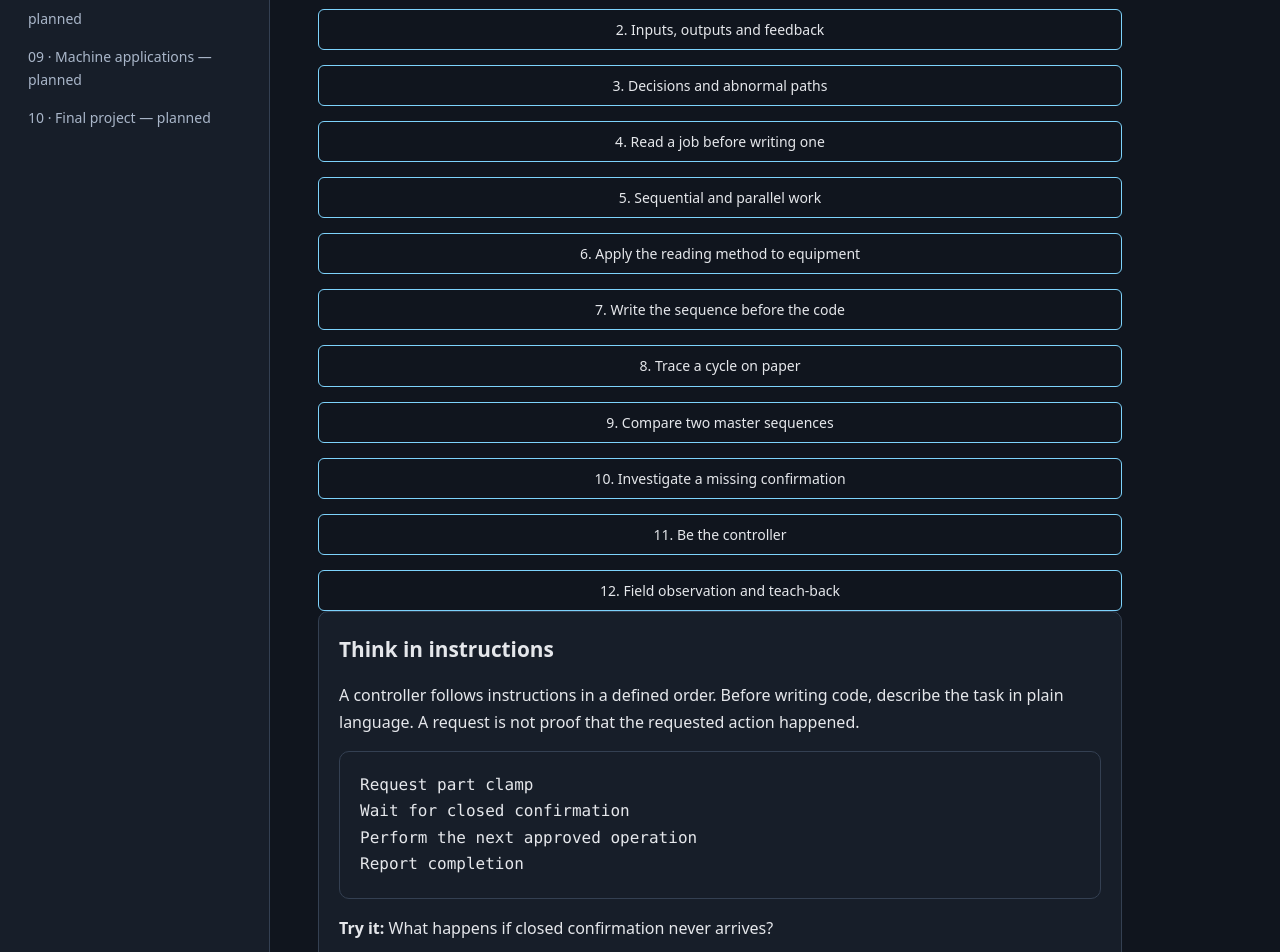
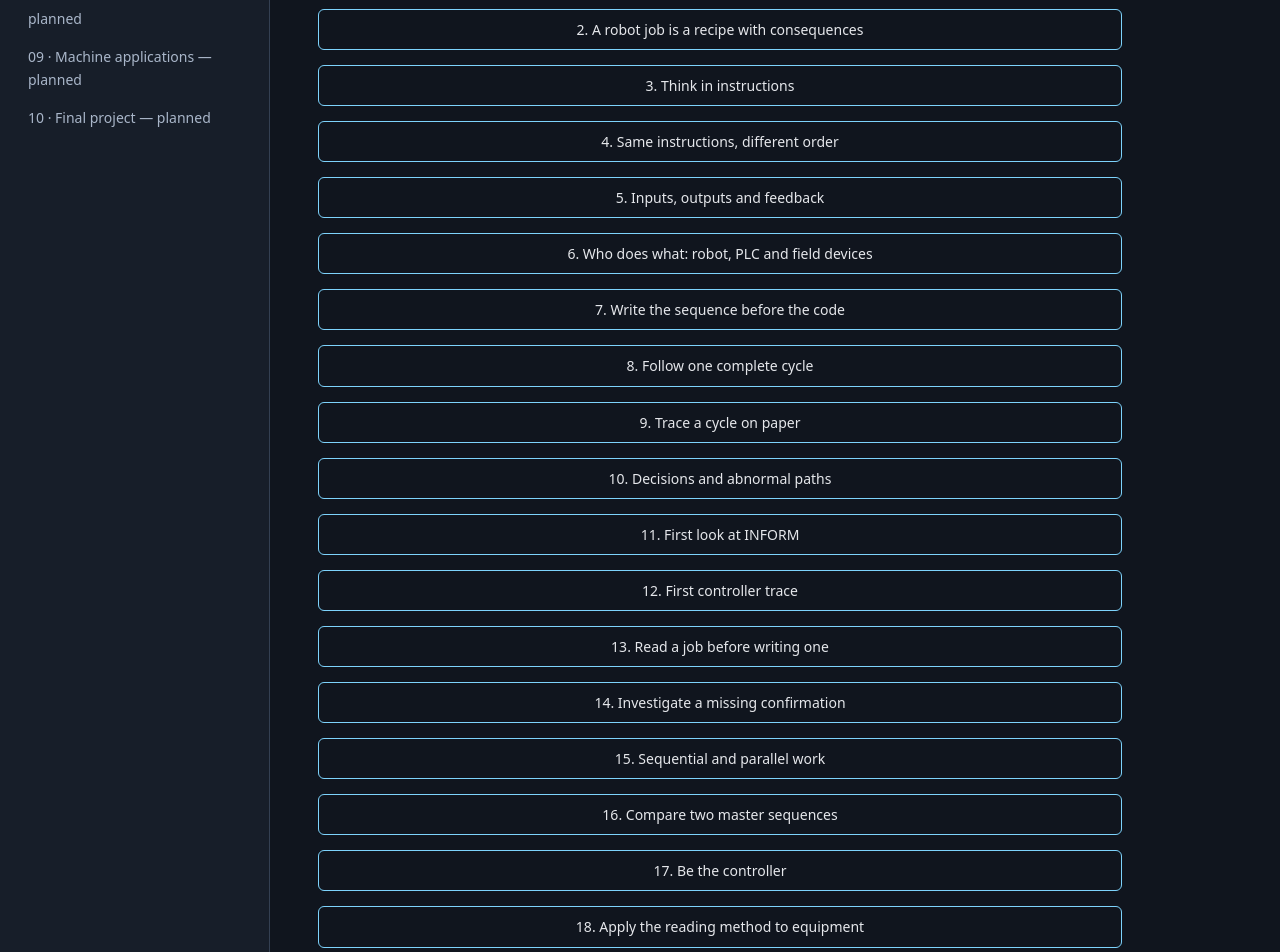
Before and after one commit to Howmet-Automation/yaskawa-inform-training, a React (Vite) app: page /#/module/01 in a window 1280 px wide. Shown: the part 460-1412 px from the top of the page. Built offline with nearby package versions, Linux system fonts and the light colour scheme.

Commit message:
Restore baseline fundamentals and reorder lessons for novice progression

```diff
--- a/src/content/module01.ts
+++ b/src/content/module01.ts
@@ -1,15 +1,23 @@
 export const lessons=[
+{"id":"objectives","title":"What you should be able to do","body":"You do not need to memorize robot commands in this module. Look at a simple process and explain what needs to happen, in what order, and what must be true before the next step starts. Read the explanation, study the example, then predict what happens before revealing the answer. Write or sketch your reasoning. At the end, explain the idea aloud without looking. If you cannot explain it yet, return to the example, not just the quiz.","example":"Explain a robot job.\nBreak a machine cycle into ordered steps.\nDistinguish inputs, outputs, actions and conditions.\nRead a basic flowchart.\nExplain why a correct command can be wrong in the wrong place.","task":"How should you work through this module?","answer":"Read, predict, trace, compare and explain. No robot operation is required."},
+{"id":"mental-model","title":"A robot job is a recipe with consequences","body":"Think about making a sandwich. You do not put it in the bag before making it. The steps are simple, but the order matters. A robot job works the same way, except the steps can move equipment, turn on devices, wait for signals or report completion. An instruction tells the controller what to do. A condition is a fact the program checks. An input brings information into the controller; an output sends information out. A clamp request is not proof that the clamp closed.","example":"What starts the cycle?\nWhat must already be ready?\nWhat action happens next?\nHow do we know it finished?\nWhat happens if it does not finish?\nWhat tells the rest of the machine it is complete?","task":"Answer these questions for a fictional station.","answer":"Identify a start request, required conditions, action, confirmation, abnormal response and completion reporting. Code comes after understanding the process."},
 {id:'sequence',title:'Think in instructions',body:'A controller follows instructions in a defined order. Before writing code, describe the task in plain language. A request is not proof that the requested action happened.',example:'Request part clamp\nWait for closed confirmation\nPerform the next approved operation\nReport completion',task:'What happens if closed confirmation never arrives?',answer:'The sequence needs a defined abnormal path. Do not assume a command succeeded or bypass the missing confirmation.'},
+{"id":"order","title":"Same instructions, different order","body":"Imagine a station that needs to clamp a part before the robot approaches it. Confirm the part is present, request the clamp, wait for confirmation and only then allow the next task, subject to actual machine requirements. A check only helps if it happens before the action that depends on it. This is process logic, not a safety circuit.","example":"Incorrect order:\n1. Request clamp close\n2. Start approaching part\n3. Check clamp closed","task":"What is wrong with this order?","answer":"Confirmation comes too late. If the clamp is slow or stuck, the next action has already started. Actual safeguarding and fault response require approved machine design."},
 {id:'signals',title:'Inputs, outputs and feedback',body:'An input is information received by the robot controller. An output is information sent by it. A PLC may coordinate a station, while field devices provide physical feedback. Always identify the point of view.',example:'Robot output: request clamp\nRobot input: clamp closed',task:'Is a clamp request the same as a clamp closed signal?',answer:'No. One is a request and the other is feedback. Verify actual signal meaning in the machine documentation.'},
+{"id":"roles","title":"Who does what: robot, PLC and field devices","body":"The robot controller runs jobs and controls motion. A PLC often coordinates conveyors, clamps, fixtures, part tracking and operator requests. Sensors report physical conditions; actuators perform physical actions. Do not assume the boundary: one cell may put a decision in the PLC while another handles it in a robot job. Electrical drawings, I/O maps, ladder/CIO logic and the robot program establish the actual division.","example":"Sensor: reports part present\nPLC: coordinates station sequence\nRobot controller: executes selected job\nActuator: performs commanded action\nRobot → request → PLC / valve logic\nRobot ← feedback ← clamp sensor (conceptual)","task":"If you see only the output request, what should you find next?","answer":"Find where confirmation originates and where it is checked."},
+{"id":"pseudocode","title":"Write the sequence before the code","body":"Imagine a station that receives a part, confirms its presence, requests a fixture clamp and reports completion. Write what must happen before worrying about INFORM syntax. Separate actions from the conditions that permit them. A technician troubleshooting this station needs to know which instruction is waiting and why.","example":"Wait for part present\nRequest clamp\nWait for clamp confirmation\nRequest process\nWait for process completion\nReport cycle complete","task":"Rewrite this sequence with an explicit missing-feedback response. Identify which lines are actions and which are conditions.","answer":"Requests and completion reporting are actions. Presence, clamp confirmation and process completion are conditions. Missing feedback requires a defined response, not an assumption that the device moved."},
+{"id":"walkthrough","title":"Follow one complete cycle","body":"This fictional station uses descriptive placeholders, not actual signal aliases. At every step ask what the controller actually knows. Cell ready does not mean a part is present. A task request does not mean the task is complete. Completion feedback allows the next approved step only under actual machine requirements.","example":"START\nCell ready? NO → wait for ready\nYES ↓\nPart present? NO → defined missing-part response\nYES ↓\nRequest robot task\nTask complete? NO → appropriate wait/fault path\nYES ↓\nReport station step complete\nWait for next permitted step\n\nTrace:\nReady OFF: do not start\nReady ON, part OFF: do not request task\nBoth ON: start conditions met in this example\nRequest ON, complete OFF: completion unconfirmed\nComplete ON: defined completion condition received","task":"Trace ready becoming true before part present, then a cycle where completion never arrives.","answer":"The first cannot request the task until both conditions are satisfied. The second cannot report normal completion merely because the request was sent."},
+{"id":"trace","title":"Trace a cycle on paper","body":"Read the sequence one line at a time. Keep a record of the signals and the current instruction. Do not jump ahead because you know what the machine normally does. In this fictional example, the clamp request is active but confirmation is delayed.","example":"Step | Request | Feedback | Program state\n1    | OFF     | OFF      | Before request\n2    | ON      | OFF      | Waiting\n3    | ON      | ON       | Condition met","task":"Add a fourth row for a new cycle where feedback never arrives. What information would you collect before troubleshooting?","answer":"Record the waiting instruction, actual signal states, expected signal source, relevant drawings and any timeout or alarm. Do not force a signal or assume the device is safe."},
 {id:'logic',title:'Decisions and abnormal paths',body:'A condition determines which path the program takes. A wait is different from a decision: a wait blocks progress until its condition is satisfied. A timeout and recovery path must be designed for the actual equipment.',example:'IF part is present\n  request next step\nELSE\n  follow approved missing-part response',task:'Draw both branches and explain where each ends.',answer:'The present branch requests the next step. The missing branch follows a defined response rather than silently continuing.'},
+{"id":"inform-preview","title":"First look at INFORM","body":"Yaskawa INFORM is the robot programming language used by controllers such as YRC1000. A job contains instructions and associated data. /JOB identifies a job file and //NAME supplies its name; these are header fields, not executable instructions. NOP is a no-operation instruction commonly used at the beginning; END ends the job. INFORM expects specific formats, tags and data. Pendant instruction registration helps construct valid commands. Available instructions depend on controller, software, application and teaching settings.","example":"/JOB\n//NAME SAMPLE_JOB\nNOP\nEND\n\nIncomplete motion format illustration:\nMOVJ VJ=25.00","task":"What does the motion line tell you, and what does it not tell you?","answer":"MOVJ indicates joint-interpolated motion; VJ=25.00 illustrates a percentage joint-speed setting. Taught position data is omitted. The line does not establish path clearance, tool/frame context or appropriate speed. This is not an executable job; verify syntax against the applicable manual."},
+{"id":"trace-inform","title":"First controller trace","body":"Read this illustrative, incomplete training excerpt from top to bottom. The controller waits for input 10, turns output 20 on, waits for input 11, then turns output 20 off. The example deliberately omits timeout and recovery logic. Do not load or execute it on equipment.","example":"/JOB\n//NAME WAIT_EXAMPLE\nNOP\nWAIT IN#(10)=ON\nDOUT OT#(20) ON\nWAIT IN#(11)=ON\nDOUT OT#(20) OFF\nEND","task":"Input 10 turns on, but input 11 never does. Where is the controller waiting? Does output 20 turn off through this sequence? Is there a timeout?","answer":"It remains at WAIT IN#(11)=ON. The OFF instruction is after the wait and is not reached in this simplified trace. No timeout is shown. Other controller logic or faults could affect physical outputs; do not infer actual equipment state."},
 {id:'reading',title:'Read a job before writing one',body:'Find the entry point, setup, normal path, calls and abnormal exits. A called job may hide important details. Record what you know and what still needs verification.',example:'NOP\nCALL JOB:DEMO_TASK\nEND',task:'What can you conclude about DEMO_TASK from its name?',answer:'Only that the example calls a job with that name. Inspect the called job to establish its behavior. This is fictional, incomplete training code.'},
+{"id":"fault","title":"Investigate a missing confirmation","body":"A fictional station stops progressing after issuing a clamp request. The request is on, but the confirmation is off. This observation narrows the investigation; it does not establish a failed sensor. Possible explanations include the device not moving, a signal path problem, or an incorrect expectation about the signal. Follow approved troubleshooting procedures.","example":"Observed: request ON, confirmation OFF\nKnown: sequence is waiting\nUnknown: physical state and reason for missing feedback","task":"List three pieces of evidence that would distinguish these explanations without changing the robot program.","answer":"Review the expected I/O mapping, authorized observation of physical state, and available PLC/controller diagnostics. Any physical inspection must follow applicable safety procedures."},
 {id:'parallel',title:'Sequential and parallel work',body:'Some controllers support separate subtasks. A start is not the same as completion. Two tasks started before their waits can overlap; starting and waiting for each in turn is sequential. Actual availability and behavior depend on controller configuration.',example:'Illustrative pseudocode:\nStart task A\nStart task B\nWait for A\nWait for B\nContinue',task:'If A finishes first, can the master continue past both waits?',answer:'Not until B has also finished. The example does not establish actual machine timing or safe coordination.'},
+{"id":"compare","title":"Compare two master sequences","body":"Two fictional cells perform similar work but coordinate tasks differently. Cell A starts two independent tasks before waiting for both. Cell B finishes its first task before starting the second. The difference matters when tracing where a master job is waiting. Neither pattern establishes safe physical coordination by itself.","example":"CELL A                 CELL B\nStart A                Start A\nStart B                Wait A\nWait A                 Start B\nWait B                 Wait B\nContinue               Continue","task":"Draw a timeline for each. Assume A takes 4 units and B takes 3 units, with no overhead. Compare the idealized completion times.","answer":"Cell A could finish after 4 units if both start together and can run independently. Cell B takes 7 units. These are fictional timing units, not measured machine performance."},
+{"id":"desk","title":"Be the controller","body":"Use paper or a whiteboard. One person reads instructions while another records the current instruction and signal states. Change one condition at a time. The purpose is to practice tracing rather than memorizing a sequence.","example":"Cards: PART PRESENT / REQUEST CLAMP / CLAMP CONFIRMED / PROCESS COMPLETE / REPORT COMPLETE","task":"Arrange the cards, then trace a normal cycle and a cycle with missing confirmation. Explain why the final card cannot be reached in the second case.","answer":"The missing confirmation prevents the defined normal sequence from advancing. A real program may have a separate timeout or recovery branch; inspect it rather than guessing."},
 {id:'transfer',title:'Apply the reading method to equipment',body:'Different machine families and even similar cells can organize their master jobs differently. With your instructor, locate the authoritative program for the exact machine and record its revision. Do not assume a technique transfers unchanged.',example:'Record: machine / job / revision / entry / calls / waits / exits',task:'Explain a normal cycle and one abnormal path without operating the machine.',answer:'Identify the request, confirmation, next action, and missing-condition response. Mark unknowns for instructor review.'},
-{"id":"pseudocode","title":"Write the sequence before the code","body":"Imagine a station that receives a part, confirms its presence, requests a fixture clamp and reports completion. Write what must happen before worrying about INFORM syntax. Separate actions from the conditions that permit them. A technician troubleshooting this station needs to know which instruction is waiting and why.","example":"Wait for part present\nRequest clamp\nWait for clamp confirmation\nRequest process\nWait for process completion\nReport cycle complete","task":"Rewrite this sequence with an explicit missing-feedback response. Identify which lines are actions and which are conditions.","answer":"Requests and completion reporting are actions. Presence, clamp confirmation and process completion are conditions. Missing feedback requires a defined response, not an assumption that the device moved."},
-{"id":"trace","title":"Trace a cycle on paper","body":"Read the sequence one line at a time. Keep a record of the signals and the current instruction. Do not jump ahead because you know what the machine normally does. In this fictional example, the clamp request is active but confirmation is delayed.","example":"Step | Request | Feedback | Program state\n1    | OFF     | OFF      | Before request\n2    | ON      | OFF      | Waiting\n3    | ON      | ON       | Condition met","task":"Add a fourth row for a new cycle where feedback never arrives. What information would you collect before troubleshooting?","answer":"Record the waiting instruction, actual signal states, expected signal source, relevant drawings and any timeout or alarm. Do not force a signal or assume the device is safe."},
-{"id":"compare","title":"Compare two master sequences","body":"Two fictional cells perform similar work but coordinate tasks differently. Cell A starts two independent tasks before waiting for both. Cell B finishes its first task before starting the second. The difference matters when tracing where a master job is waiting. Neither pattern establishes safe physical coordination by itself.","example":"CELL A                 CELL B\nStart A                Start A\nStart B                Wait A\nWait A                 Start B\nWait B                 Wait B\nContinue               Continue","task":"Draw a timeline for each. Assume A takes 4 units and B takes 3 units, with no overhead. Compare the idealized completion times.","answer":"Cell A could finish after 4 units if both start together and can run independently. Cell B takes 7 units. These are fictional timing units, not measured machine performance."},
-{"id":"fault","title":"Investigate a missing confirmation","body":"A fictional station stops progressing after issuing a clamp request. The request is on, but the confirmation is off. This observation narrows the investigation; it does not establish a failed sensor. Possible explanations include the device not moving, a signal path problem, or an incorrect expectation about the signal. Follow approved troubleshooting procedures.","example":"Observed: request ON, confirmation OFF\nKnown: sequence is waiting\nUnknown: physical state and reason for missing feedback","task":"List three pieces of evidence that would distinguish these explanations without changing the robot program.","answer":"Review the expected I/O mapping, authorized observation of physical state, and available PLC/controller diagnostics. Any physical inspection must follow applicable safety procedures."},
-{"id":"desk","title":"Be the controller","body":"Use paper or a whiteboard. One person reads instructions while another records the current instruction and signal states. Change one condition at a time. The purpose is to practice tracing rather than memorizing a sequence.","example":"Cards: PART PRESENT / REQUEST CLAMP / CLAMP CONFIRMED / PROCESS COMPLETE / REPORT COMPLETE","task":"Arrange the cards, then trace a normal cycle and a cycle with missing confirmation. Explain why the final card cannot be reached in the second case.","answer":"The missing confirmation prevents the defined normal sequence from advancing. A real program may have a separate timeout or recovery branch; inspect it rather than guessing."},
-{"id":"worksheet","title":"Field observation and teach-back","body":"With an instructor, choose an approved read-only program example for the exact machine. Record the machine, job and revision. Find the entry, a call, a condition, a wait and an exit if present. Explain the evidence for each conclusion and mark unknowns. No live operation is required.","example":"Machine / controller / job / revision:\nEntry and setup:\nNormal path:\nCalled jobs:\nWaiting condition:\nAbnormal path:\nUnknowns and sources to check:","task":"Explain your trace to the instructor without reading your notes. Repeat the request-versus-feedback explanation next shift.","answer":"The instructor should check sequence accuracy, evidence, distinction between command and feedback, recognition of unknowns, and safe boundaries. A quiz alone cannot establish practical competence."}
+{"id":"worksheet","title":"Field observation and teach-back","body":"With an instructor, choose an approved read-only program example for the exact machine. Record the machine, job and revision. Find the entry, a call, a condition, a wait and an exit if present. Explain the evidence for each conclusion and mark unknowns. No live operation is required.","example":"Machine / controller / job / revision:\nEntry and setup:\nNormal path:\nCalled jobs:\nWaiting condition:\nAbnormal path:\nUnknowns and sources to check:","task":"Explain your trace to the instructor without reading your notes. Repeat the request-versus-feedback explanation next shift.","answer":"The instructor should check sequence accuracy, evidence, distinction between command and feedback, recognition of unknowns, and safe boundaries. A quiz alone cannot establish practical competence."},
+{"id":"glossary","title":"Words you will hear","body":"A master job organizes a robot sequence; a sub-job handles a piece of work. Position data stores location/orientation information used by motion. An interlock is a required condition; process interlocks are not substitutes for safety-rated functions. A handshake is an agreed exchange of signals such as request, acknowledge, busy and complete. Recovery is the defined method of returning to an acceptable state after interruption. Teach, Play and Remote are controller modes whose permissions depend on the applicable manual and site procedure.","example":"Job = named robot program\nInstruction = executable command\nCondition = fact checked by logic\nHandshake = agreed signal exchange\nRecovery = defined return to acceptable state","task":"Explain the difference between a handshake and a single output.","answer":"A handshake defines how devices exchange and interpret signals; a single output alone does not establish acknowledgement or completion."}
 ]
 export const questions=[{prompt:'An output requests a clamp. What proves the request completed?',options:['The output alone','Verified feedback appropriate to the machine','The job name'],correct:1,explanation:'A request is not confirmation.'},{prompt:'Two tasks start before either wait. When can the master pass both waits?',options:['After the first start','After task A alone','After both tasks finish'],correct:2,explanation:'Both waits must be satisfied.'},{prompt:'What should you do before applying a pattern to another cell?',options:['Verify its exact program and documentation','Copy the sequence unchanged','Assume the same signals'],correct:0,explanation:'Machine-specific differences matter.'},{"prompt":"A controller is waiting for a confirmation that is off. What can you conclude?","options":["The sensor is definitely broken","The expected condition is not satisfied; investigate evidence","The robot is safe to enter"],"correct":1,"explanation":"A missing signal does not establish its cause or a safe physical state."},{"prompt":"What is the purpose of pseudocode before INFORM?","options":["To replace controller documentation","To run the robot without teaching positions","To establish sequence and decisions before choosing syntax"],"correct":2,"explanation":"Pseudocode separates the intended logic from controller-specific implementation."}]
```
